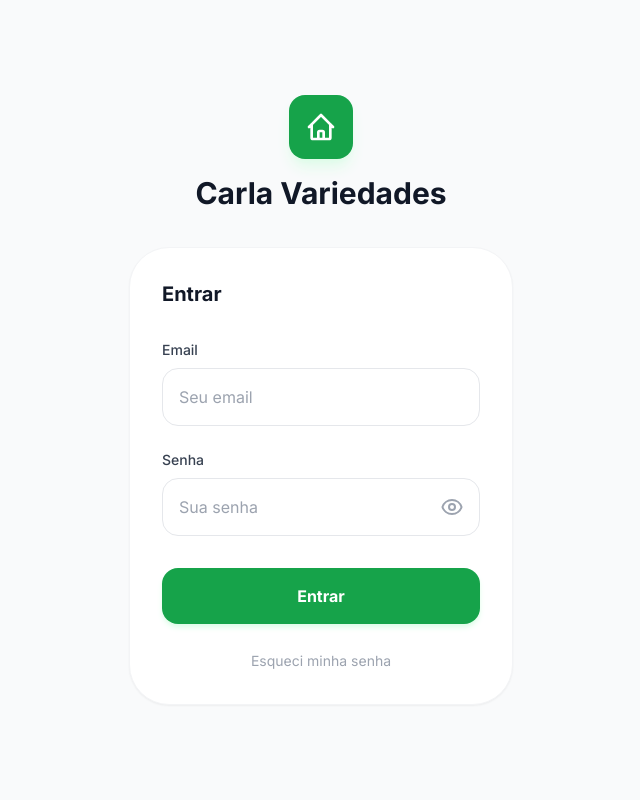
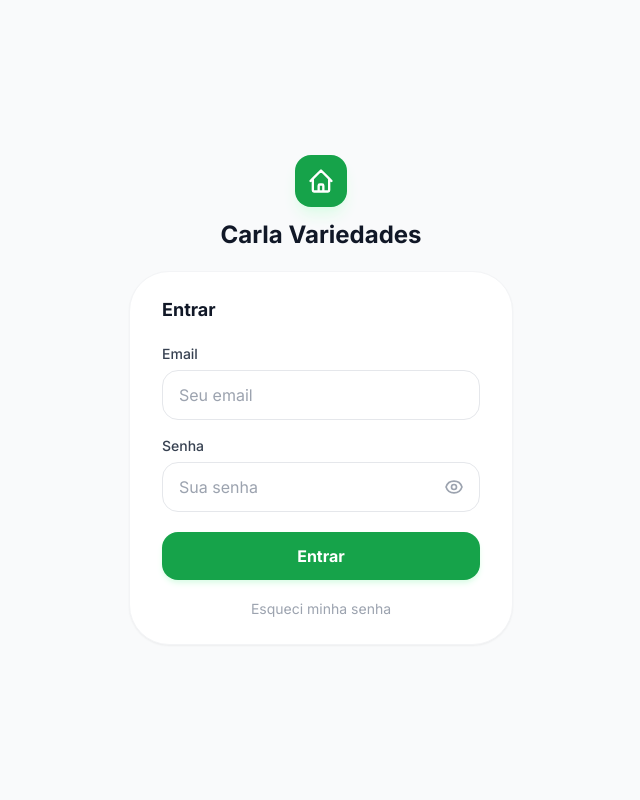
Before and after one commit to JoonMarion/resale-manager, a Django app: page /login/ in a window 1280 px wide. Shown: the whole page, without its empty margins (319-959 px from the left). Run offline with Django 5.2, Linux system fonts and the light colour scheme; some libraries are stand-ins or nearby versions.

Commit message:
Update Gunicorn service path, enhance sales context data, and improve error page layouts
Co-authored-by: Copilot <copilot@github.com>

```diff
--- a/templates/404.html
+++ b/templates/404.html
@@ -7,7 +7,7 @@
     <title>Página não encontrada – Carla Variedades</title>
     <script src="{% static 'core/js/tailwind.js' %}"></script>
 </head>
-<body class="bg-gray-50 min-h-screen flex items-center justify-center p-4">
+<body class="bg-gray-50 h-screen overflow-hidden flex items-center justify-center p-4">
     <div class="max-w-sm w-full text-center">
         <div class="bg-white rounded-[2rem] shadow-sm border border-gray-50 p-10">
             <div class="w-16 h-16 bg-blue-50 rounded-2xl flex items-center justify-center mx-auto mb-6">
--- a/templates/500.html
+++ b/templates/500.html
@@ -7,7 +7,7 @@
     <title>Erro interno – Carla Variedades</title>
     <script src="{% static 'core/js/tailwind.js' %}"></script>
 </head>
-<body class="bg-gray-50 min-h-screen flex items-center justify-center p-4">
+<body class="bg-gray-50 h-screen overflow-hidden flex items-center justify-center p-4">
     <div class="max-w-sm w-full text-center">
         <div class="bg-white rounded-[2rem] shadow-sm border border-gray-50 p-10">
             <div class="w-16 h-16 bg-red-50 rounded-2xl flex items-center justify-center mx-auto mb-6">
--- a/templates/503.html
+++ b/templates/503.html
@@ -9,7 +9,8 @@
         body {
             font-family: Inter, ui-sans-serif, system-ui, sans-serif;
             background: #f9fafb;
-            min-height: 100vh;
+            height: 100vh;
+            overflow: hidden;
             display: flex;
             align-items: center;
             justify-content: center;
--- a/templates/login.html
+++ b/templates/login.html
@@ -11,45 +11,44 @@
         body { font-family: 'Inter', sans-serif; }
     </style>
 </head>
-<body class="bg-gray-50 flex flex-col items-center justify-center min-h-screen p-4">
+<body class="bg-gray-50 h-screen overflow-hidden flex flex-col items-center justify-center p-4">
 
     <!-- Header -->
-    <div class="flex flex-col items-center mb-8">
-        <div class="bg-green-600 p-4 rounded-2xl shadow-lg shadow-green-100 mb-4">
-            <!-- Store icon -->
-            <svg class="w-8 h-8 text-white" fill="none" stroke="currentColor" viewBox="0 0 24 24">
+    <div class="flex flex-col items-center mb-5">
+        <div class="bg-green-600 p-3 rounded-2xl shadow-lg shadow-green-100 mb-3">
+            <svg class="w-7 h-7 text-white" fill="none" stroke="currentColor" viewBox="0 0 24 24">
                 <path stroke-linecap="round" stroke-linejoin="round" stroke-width="2" d="M3 12l2-2m0 0l7-7 7 7M5 10v10a1 1 0 001 1h3m10-11l2 2m-2-2v10a1 1 0 01-1 1h-3m-6 0a1 1 0 001-1v-4a1 1 0 011-1h2a1 1 0 011 1v4a1 1 0 001 1m-6 0h6"></path>
             </svg>
         </div>
-        <h1 class="text-3xl font-bold text-gray-900 mb-1">Carla Variedades</h1>
+        <h1 class="text-2xl font-bold text-gray-900">Carla Variedades</h1>
     </div>
 
     <!-- Login Card -->
-    <div class="bg-white p-8 rounded-[2.5rem] shadow-sm w-full max-w-sm border border-gray-100">
-        <h2 class="text-xl font-bold text-gray-900 mb-8">Entrar</h2>
+    <div class="bg-white px-8 py-6 rounded-[2.5rem] shadow-sm w-full max-w-sm border border-gray-100">
+        <h2 class="text-lg font-bold text-gray-900 mb-5">Entrar</h2>
 
-        <form method="post" class="space-y-6">
+        <form method="post" class="space-y-4">
             {% csrf_token %}
 
             <div>
-                <label for="id_username" class="block text-sm font-medium text-gray-700 mb-2">Email</label>
+                <label for="id_username" class="block text-sm font-medium text-gray-700 mb-1.5">Email</label>
                 <input type="text" name="username" id="id_username" required
-                    class="w-full px-4 py-4 bg-white border border-gray-200 rounded-2xl focus:ring-2 focus:ring-green-500 focus:border-green-500 outline-none transition-all placeholder-gray-400"
+                    class="w-full px-4 py-3 bg-white border border-gray-200 rounded-2xl focus:ring-2 focus:ring-green-500 focus:border-green-500 outline-none transition-all placeholder-gray-400"
                     placeholder="Seu email">
             </div>
 
-            <div class="relative">
-                <label for="id_password" class="block text-sm font-medium text-gray-700 mb-2">Senha</label>
+            <div>
+                <label for="id_password" class="block text-sm font-medium text-gray-700 mb-1.5">Senha</label>
                 <div class="relative">
                     <input type="password" name="password" id="id_password" required
-                        class="w-full px-4 py-4 bg-white border border-gray-200 rounded-2xl focus:ring-2 focus:ring-green-500 focus:border-green-500 outline-none transition-all placeholder-gray-400"
+                        class="w-full px-4 py-3 bg-white border border-gray-200 rounded-2xl focus:ring-2 focus:ring-green-500 focus:border-green-500 outline-none transition-all placeholder-gray-400"
                         placeholder="Sua senha">
                     <button type="button" onclick="togglePassword()" class="absolute right-4 top-1/2 -translate-y-1/2 text-gray-400 hover:text-gray-600 transition-colors">
-                        <svg id="eye-icon" class="w-6 h-6" fill="none" stroke="currentColor" viewBox="0 0 24 24">
+                        <svg id="eye-icon" class="w-5 h-5" fill="none" stroke="currentColor" viewBox="0 0 24 24">
                             <path stroke-linecap="round" stroke-linejoin="round" stroke-width="2" d="M15 12a3 3 0 11-6 0 3 3 0 016 0z"></path>
                             <path stroke-linecap="round" stroke-linejoin="round" stroke-width="2" d="M2.458 12C3.732 7.943 7.523 5 12 5c4.478 0 8.268 2.943 9.542 7-1.274 4.057-5.064 7-9.542 7-4.477 0-8.268-2.943-9.542-7z"></path>
                         </svg>
-                        <svg id="eye-off-icon" class="w-6 h-6 hidden" fill="none" stroke="currentColor" viewBox="0 0 24 24">
+                        <svg id="eye-off-icon" class="w-5 h-5 hidden" fill="none" stroke="currentColor" viewBox="0 0 24 24">
                             <path stroke-linecap="round" stroke-linejoin="round" stroke-width="2" d="M13.875 18.825A10.05 10.05 0 0112 19c-4.478 0-8.268-2.943-9.542-7a9.97 9.97 0 011.563-3.029m5.858.908a3 3 0 114.243 4.243M9.878 9.878l4.242 4.242M9.88 9.88l-3.29-3.29m7.532 7.532l3.29 3.29M3 3l18 18"></path>
                         </svg>
                     </button>
@@ -57,19 +56,19 @@
             </div>
 
             {% if form.errors %}
-                <div class="p-4 bg-red-50 text-red-600 text-sm rounded-2xl border border-red-100">
+                <div class="p-3 bg-red-50 text-red-600 text-sm rounded-2xl border border-red-100">
                     Email ou senha incorretos. Verifique seus dados e tente novamente.
                 </div>
             {% endif %}
 
-            <div class="pt-2">
+            <div class="pt-1">
                 <button type="submit"
-                    class="w-full py-4 bg-green-600 hover:bg-green-700 text-white font-bold rounded-2xl shadow-md shadow-green-100 transition-all active:scale-[0.98]">
+                    class="w-full py-3 bg-green-600 hover:bg-green-700 text-white font-bold rounded-2xl shadow-md shadow-green-100 transition-all active:scale-[0.98]">
                     Entrar
                 </button>
             </div>
 
-            <div class="text-center mt-4">
+            <div class="text-center">
                 <a href="{% url 'users:password_reset' %}" class="text-sm text-gray-400 hover:text-green-600 transition-colors">
                     Esqueci minha senha
                 </a>
--- a/templates/sales/list.html
+++ b/templates/sales/list.html
@@ -29,6 +29,7 @@
                 class="px-4 py-2 rounded-full text-sm font-medium whitespace-nowrap transition-all
                     {% if current_status == 'all' %}bg-green-600 text-white shadow-sm{% else %}bg-white text-gray-600 border border-gray-200 hover:bg-gray-50{% endif %}">
                 Todas
+                <span class="ml-2 inline-flex items-center px-2 py-0.5 rounded-full text-xs font-medium bg-gray-100 text-gray-600">{{ counts.all }}</span>
             </a>
             <a href="#"
                 hx-get="{% url 'sales:list' %}?status=pending{% if q %}&q={{ q }}{% endif %}"
@@ -36,6 +37,7 @@
                 class="px-4 py-2 rounded-full text-sm font-medium whitespace-nowrap transition-all
                     {% if current_status == 'pending' %}bg-yellow-500 text-white shadow-sm{% else %}bg-white text-gray-600 border border-gray-200 hover:bg-gray-50{% endif %}">
                 Em aberto
+                <span class="ml-2 inline-flex items-center px-2 py-0.5 rounded-full text-xs font-medium bg-yellow-100 text-yellow-600">{{ counts.pending }}</span>
             </a>
             <a href="#"
                 hx-get="{% url 'sales:list' %}?status=paid{% if q %}&q={{ q }}{% endif %}"
@@ -43,6 +45,7 @@
                 class="px-4 py-2 rounded-full text-sm font-medium whitespace-nowrap transition-all
                     {% if current_status == 'paid' %}bg-green-600 text-white shadow-sm{% else %}bg-white text-gray-600 border border-gray-200 hover:bg-gray-50{% endif %}">
                 Pagas
+                <span class="ml-2 inline-flex items-center px-2 py-0.5 rounded-full text-xs font-medium bg-green-100 text-green-600">{{ counts.paid }}</span>
             </a>
         </div>
     </div>
--- a/templates/sales/list_partial.html
+++ b/templates/sales/list_partial.html
@@ -7,6 +7,7 @@
             class="px-4 py-2 rounded-full text-sm font-medium whitespace-nowrap transition-all
                 {% if current_status == 'all' %}bg-green-600 text-white shadow-sm{% else %}bg-white text-gray-600 border border-gray-200 hover:bg-gray-50{% endif %}">
             Todas
+            <span class="ml-2 inline-flex items-center px-2 py-0.5 rounded-full text-xs font-medium bg-gray-100 text-gray-600">{{ counts.all }}</span>
         </a>
         <a href="#"
             hx-get="{% url 'sales:list' %}?status=pending{% if q %}&q={{ q }}{% endif %}"
@@ -14,6 +15,7 @@
             class="px-4 py-2 rounded-full text-sm font-medium whitespace-nowrap transition-all
                 {% if current_status == 'pending' %}bg-yellow-500 text-white shadow-sm{% else %}bg-white text-gray-600 border border-gray-200 hover:bg-gray-50{% endif %}">
             Em aberto
+            <span class="ml-2 inline-flex items-center px-2 py-0.5 rounded-full text-xs font-medium bg-yellow-100 text-yellow-600">{{ counts.pending }}</span>
         </a>
         <a href="#"
             hx-get="{% url 'sales:list' %}?status=paid{% if q %}&q={{ q }}{% endif %}"
@@ -21,6 +23,7 @@
             class="px-4 py-2 rounded-full text-sm font-medium whitespace-nowrap transition-all
                 {% if current_status == 'paid' %}bg-green-600 text-white shadow-sm{% else %}bg-white text-gray-600 border border-gray-200 hover:bg-gray-50{% endif %}">
             Pagas
+            <span class="ml-2 inline-flex items-center px-2 py-0.5 rounded-full text-xs font-medium bg-green-100 text-green-600">{{ counts.paid }}</span>
         </a>
     </div>
 </div>
```
Also changed, not shown: sales/views.py (+12 -1 lines), templates/registration/password_reset_complete.html (+5 -5 lines), templates/registration/password_reset_confirm.html (+6 -6 lines), templates/registration/password_reset_done.html (+5 -5 lines), templates/registration/password_reset_form.html (+8 -8 lines), 1 other file.
